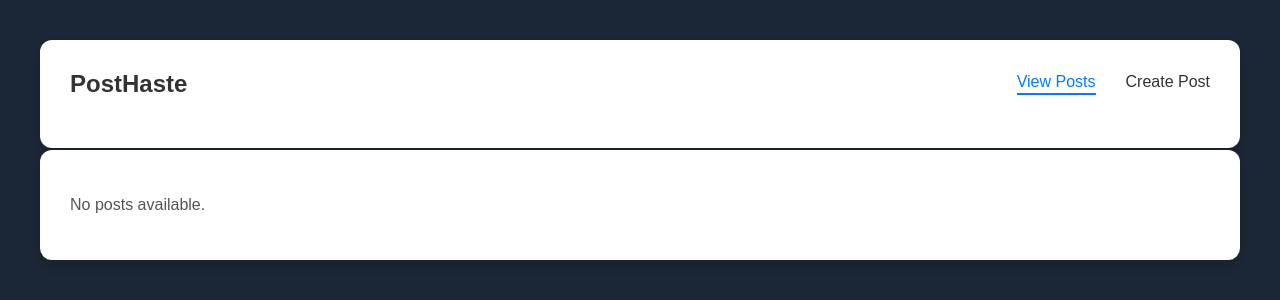
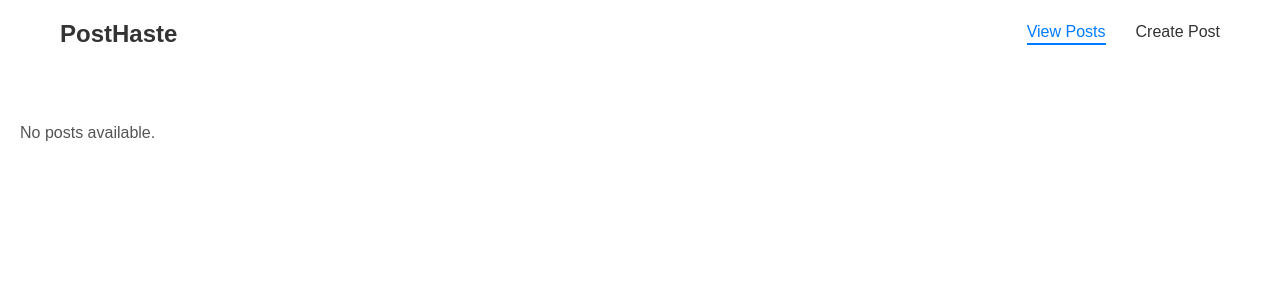
Before and after one commit to tyler-tee/posthaste, a React (Vite) app in the folder frontend/: page / in a window 1280 px wide. Shown: the top 300 px of the page. Built offline with nearby package versions, Linux system fonts and the light colour scheme.

Commit message:
update appearance

```diff
--- a/frontend/src/style.css
+++ b/frontend/src/style.css
@@ -1,8 +1,9 @@
 html {
-    background-color: #1b2636;
+    background-color: #fff;
     font-family: "Nunito", sans-serif;
-    color: #fff;
+    color: #333;
     height: 100%;
+    width: 100%;
     margin: 0;
     padding: 0;
 }
@@ -10,6 +11,7 @@ html {
 body {
     margin: 0;
     min-height: 100vh;
+    width: 100%;
     display: flex;
     flex-direction: column;
 }
@@ -25,25 +27,29 @@ main {
     display: flex;
     flex-direction: column;
     align-items: center;
-    padding: 40px 0;
+    padding: 0;
     box-sizing: border-box;
+    width: 100%;
 }
 
 /* Unified Content Container */
 .content-container {
     width: 100%;
-    max-width: 1200px;
+    max-width: none;
     background-color: #ffffff;
-    border-radius: 12px;
-    box-shadow: 0 6px 12px rgba(0, 0, 0, 0.1);
+    border-radius: 0;
+    box-shadow: none;
     color: #333;
     box-sizing: border-box;
-    padding: 30px;
+    padding: 20px;
 }
 
 /* Top section styles */
 .top-section {
     margin-bottom: 2px;
+    max-width: 1200px;
+    width: 100%;
+    margin: 0 auto;
 }
 
 /* Top Bar Inside the Content Container */
```
